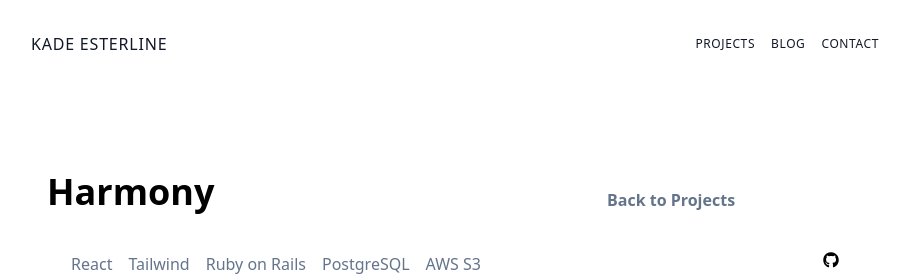
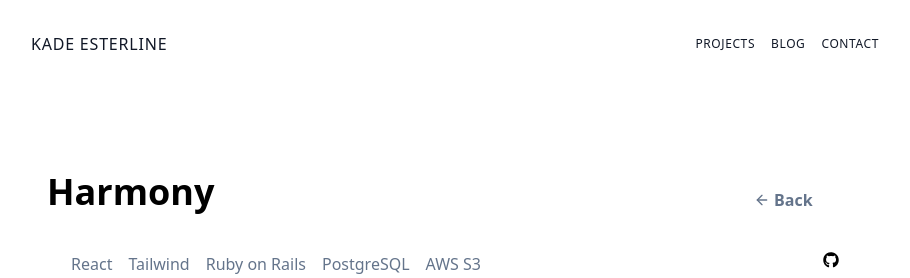
Before and after one commit to kadeesterline/nextjs-portfolio, a Next.js app: page /Projects/10 in a window 1280 px wide. Shown: the top 278 px of the page, without its empty margins (185-1095 px from the left). Built offline with nearby package versions, Linux system fonts and the light colour scheme.

Commit message:
fixes back button

```diff
--- a/pages/Projects/[id].jsx
+++ b/pages/Projects/[id].jsx
@@ -4,7 +4,7 @@ import Link from "next/link";
 import Image from "next/image";
 import { useState } from "react";
 import { FaGithub, FaYoutube } from "react-icons/fa";
-import { FiLink } from "react-icons/fi";
+import { FiLink, FiArrowLeft } from "react-icons/fi";
 import Iframe from "react-iframe";
 import "react-responsive-carousel/lib/styles/carousel.min.css";
 import { Carousel } from "react-responsive-carousel";
@@ -33,13 +33,14 @@ const Project = ({ project }) => {
       <main className="max-w-4xl mx-auto mt-16 antialiased">
         <div className="m-5 p-5">
           <div className="border-b-2">
-            <div className="grid grid-cols-3">
-              <h1 className="text-4xl font-bold pb-4 col-span-2">
+            <div className="grid grid-cols-5">
+              <h1 className="text-4xl font-bold pb-4 col-span-4">
                 {project.name}
               </h1>
               <Link href={"/Projects"}>
-                <a className="font-bold text-slate-500 hover:bg-slate-200  m-2 p-2 rounded-md h-10">
-                  Back to Projects
+                <a className="font-bold text-slate-500 hover:bg-slate-200  m-2 p-2 rounded-md h-10 flex justify-center col-span-1">
+                  <FiArrowLeft className="m-1" />
+                  Back
                 </a>
               </Link>
             </div>
```
